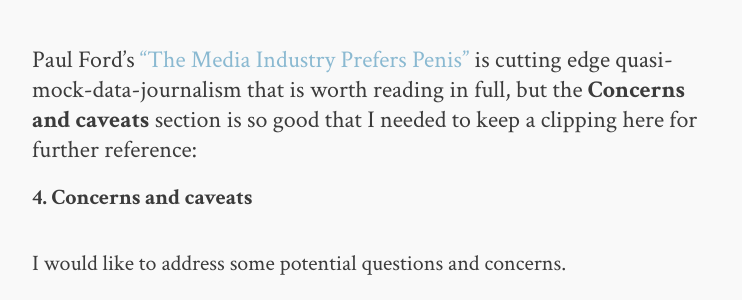
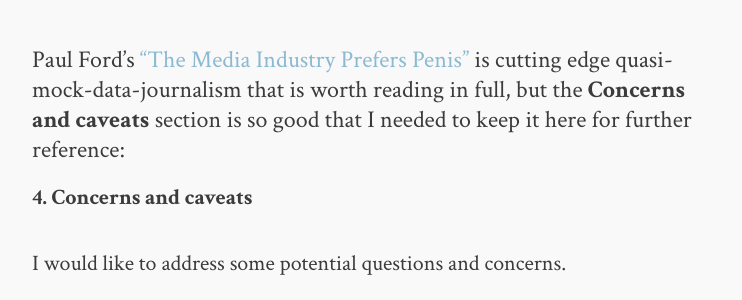
Before and after one commit to rebeccawilliams/rebeccawilliams.us, a Jekyll site: the page built from _posts/2015-04-30-Concernsandcaveats.md, in a window 1280 px wide and 900 px high, scrolled down 694 px. Shown: the part 156-456 px from the top of the window, without its empty margins (268-1010 px from the left). Built offline with Jekyll 4.4.1, drawn with Linux system fonts in a browser that asks for light colours; comment, search, counter and statistics services are not loaded.

Commit message:
Update 2015-04-30-Concernsandcaveats.md

```diff
--- a/_posts/2015-04-30-Concernsandcaveats.md
+++ b/_posts/2015-04-30-Concernsandcaveats.md
@@ -6,7 +6,7 @@
 date: 2015-04-30
 ---
 
-#### Paul Ford's ["The Media Industry Prefers Penis"](https://medium.com/message/the-words-the-media-industry-prefers-5d33e5b021e0) is cutting edge quasi-mock-data-journalism that is worth reading in full, but the **Concerns and caveats** section is so good that I needed to keep a clipping here for further reference:
+#### Paul Ford's ["The Media Industry Prefers Penis"](https://medium.com/message/the-words-the-media-industry-prefers-5d33e5b021e0) is cutting edge quasi-mock-data-journalism that is worth reading in full, but the **Concerns and caveats** section is so good that I needed to keep it here for further reference:
 
 
 **4. Concerns and caveats**
```
